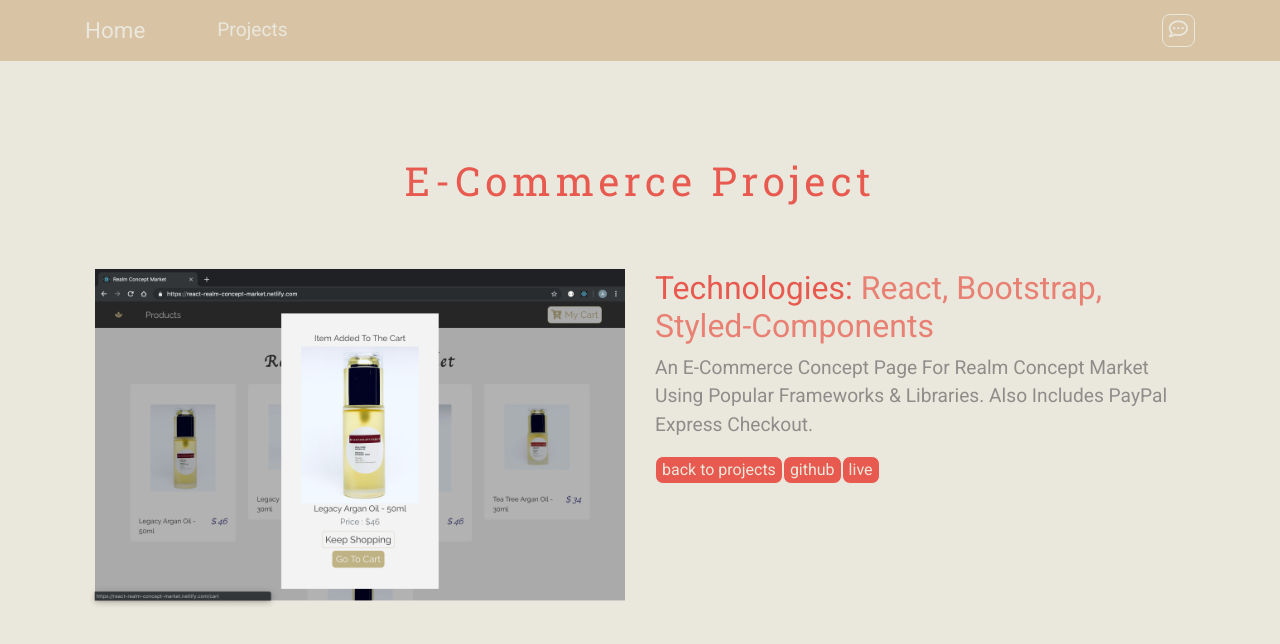
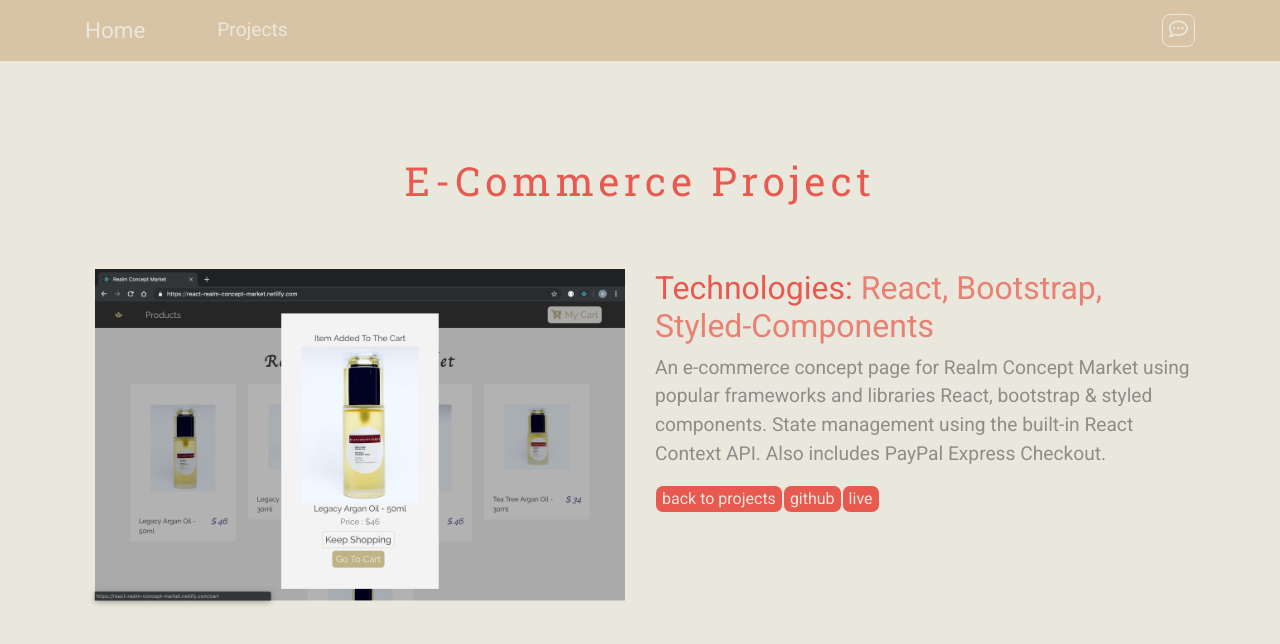
Before and after one commit to ahmedjahmi/AhmedJahmi, a React (Create React App) app: page /Details in a window 1280 px wide. Shown: the top 644 px of the page. Built offline with nearby package versions, Linux system fonts and the light colour scheme.

Commit message:
Add refactoring and additional info

```diff
--- a/src/App.js
+++ b/src/App.js
@@ -1,6 +1,5 @@
 import React, { Component } from "react";
 import {Switch, Route} from "react-router-dom";
-import logo from './logo.svg';
 import './App.css';
 import 'bootstrap/dist/css/bootstrap.min.css';
 import Navbar from "./components/Navbar";
--- a/src/components/Contact.js
+++ b/src/components/Contact.js
@@ -72,9 +72,3 @@ export default class Contact extends Component {
 				);
     }
 }
-
-
-
-{/* <ButtonDark>
-	<a href={`mailto:${'amjahmi@gmail.com'}`}>email</a>
-</ButtonDark>; */}
--- a/src/components/Details.js
+++ b/src/components/Details.js
@@ -1,14 +1,14 @@
 import React, { Component } from 'react';
 import { ProjectConsumer} from '../context';
 import {Link} from 'react-router-dom';
-import {ButtonContainer, ButtonDark} from './Button';
+import {ButtonDark} from './Button';
 
 export default class Details extends Component {
     render() {
         return (
             <ProjectConsumer>
                 {(value)=>{
-                    const {id, title, img, technologies, info, live, gitLink, liveLink} = value.detailProject;
+                    const {title, img, technologies, info, live, gitLink, liveLink} = value.detailProject;
                     return (
 											<div className='container py-5'>
 												{/* title */}
@@ -26,8 +26,8 @@ export default class Details extends Component {
 															className='img-fluid'
 														/>
 													</div>
-													<div className='col-10 mx-auto col-md-6 my-3 text-capitalize'>
-														<h2 className='text-light-jelly'>
+													<div className='col-10 mx-auto col-md-6 my-3'>
+														<h2 className='text-light-jelly text-capitalize'>
 															<span className='text-jelly'>
 																Technologies:{' '}
 															</span>
@@ -54,7 +54,7 @@ export default class Details extends Component {
 															rel='noopener noreferrer'
 															disabled={live ? true : false}
 														>
-															{ live ? (
+															{live ? (
 																<ButtonDark>
 																	live
 																</ButtonDark>
@@ -62,7 +62,7 @@ export default class Details extends Component {
 																<ButtonDark>
 																	<del>live</del>
 																</ButtonDark>
-															) }
+															)}
 														</a>
 													</div>
 													{/* buttons */}
--- a/src/components/Hero.js
+++ b/src/components/Hero.js
@@ -1,6 +1,5 @@
 import React, { Component } from 'react';
 import styled from 'styled-components';
-import {IconContainer} from './Icon';
 
 export default class Hero extends Component {
     render() {
--- a/src/data.js
+++ b/src/data.js
@@ -15,7 +15,7 @@ export const myProjects = [
 						gitLink:
 							'https://github.com/ahmedjahmi/react-realm-concept-market',
 						info:
-							'An e-commerce concept page for Realm Concept Market using popular frameworks & libraries. Also includes PayPal Express Checkout.'
+							'An e-commerce concept page for Realm Concept Market using popular frameworks and libraries React, bootstrap & styled components. State management using the built-in React Context API. Also includes PayPal Express Checkout.'
 					},
 					{
 						id: 2,
@@ -26,7 +26,7 @@ export const myProjects = [
 						liveLink: null,
 						gitLink: 'https://github.com/ahmedjahmi/soundclone',
 						info:
-							'A CRUD app attempt at SoundCloud using the django, a python framework for rapid web development. Users can log in, upload audio tracks, create playlists, comment & like using ajax functionality.'
+							'A CRUD app attempt at the SoundCloud platform using django, a python framework. Django uses an MVT architectural pattern, Model View Template. Some slight differences, but it is similar to the Model View Controller architectural pattern common in other projects. Users can log in, upload audio and images, create playlists, comment & like. I used the jQuery library to manipulate the DOM and run certain functions asynchronously. The backend uses an sqlite database.'
 					}
 				];
 
@@ -40,5 +40,5 @@ export const detailProject = {
 					gitLink:
 						'https://github.com/ahmedjahmi/react-realm-concept-market',
 					info:
-						'An e-commerce concept page for Realm Concept Market using popular frameworks & libraries. Also includes PayPal Express Checkout.'
+						'An e-commerce concept page for Realm Concept Market using popular frameworks and libraries React, bootstrap & styled components. State management using the built-in React Context API. Also includes PayPal Express Checkout.'
 				};
```
Also changed, not shown: src/components/Project.js (+1 -15 lines). Lines whose indentation alone changed are shown as unchanged.
